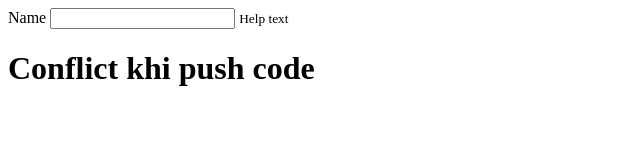
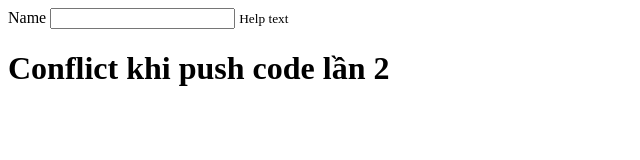
Before and after one commit to HuynhTV2711/GitDemo, a plain HTML site: page index.html in a window 1280 px wide. Shown: the whole page, without its empty margins (0-640 px from the left). Drawn offline with Linux system fonts and the light colour scheme.

Commit message:
Thay đổi nội dung thẻ h1

```diff
--- a/index.html
+++ b/index.html
@@ -13,6 +13,7 @@
         class="form-control" name="" id="" aria-describedby="helpId" placeholder="">
       <small id="helpId" class="form-text text-muted">Help text</small>
     </div>
-    <h1>Conflict khi push code </h1>
+    <h1>Conflict khi push code lần 2 </h1>
+
 </body>
 </html>
```
